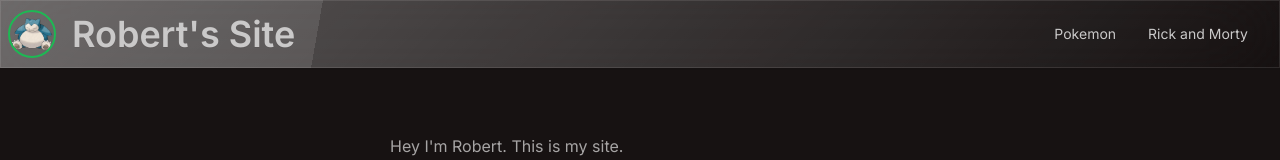
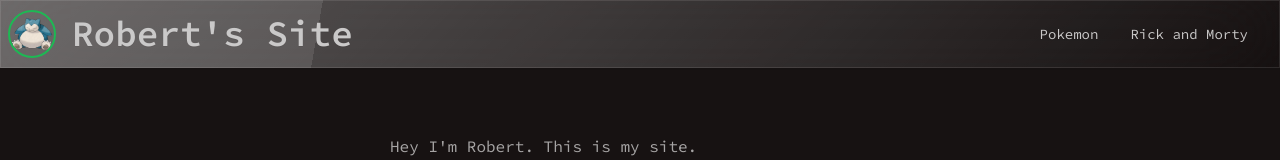
Before and after one commit to warmscvoltz/tech-journey-blog, a Next.js app: page / in a window 1280 px wide. Shown: the top 160 px of the page. Built offline with nearby package versions, Linux system fonts and the light colour scheme.

Commit message:
Changing font

```diff
--- a/src/app/layout.tsx
+++ b/src/app/layout.tsx
@@ -1,6 +1,6 @@
 import './globals.css'
 import type {Metadata} from 'next'
-import {Inter} from 'next/font/google'
+import {Source_Code_Pro} from 'next/font/google'
 import NavBarContainer from "@/components/NavBarContainer";
 import Footer from "@/components/Footer";
 
@@ -9,7 +9,7 @@ TODO:  Change these things along with:
   - avatar.jpeg in /public/images
   - favicon.ico in /public
  */
-const font = Inter({subsets: ['latin']})
+const font = Source_Code_Pro({ weight: 'variable', subsets: ['latin']})
 const title = 'Robert\'s Site';
 const description = 'This my personal site';
 const links = [
```
